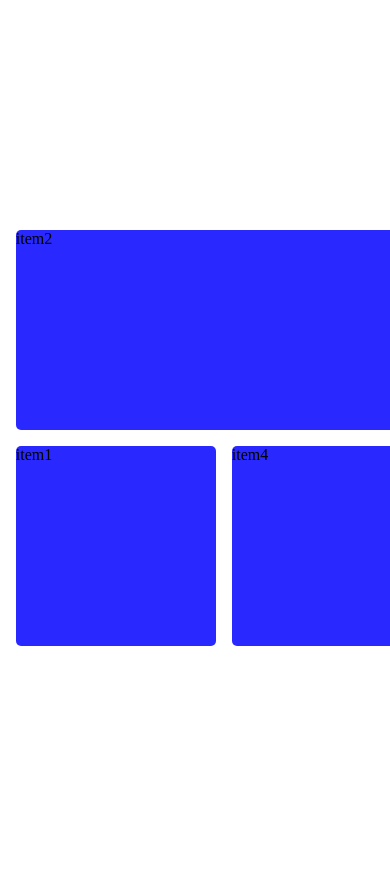
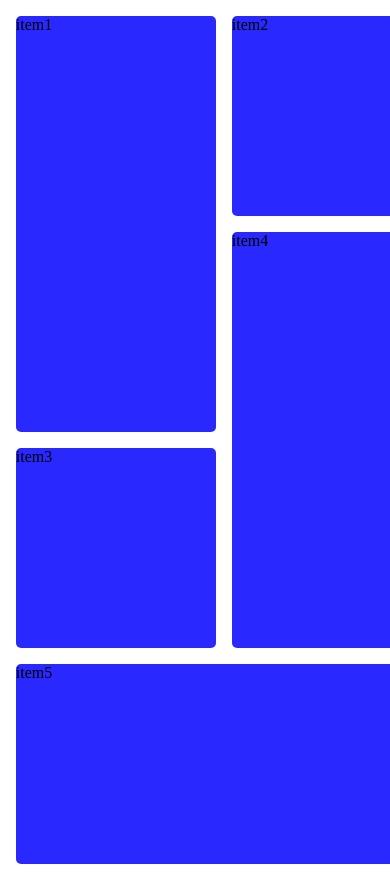
Before and after one commit to wase-daniel/css, a plain HTML site: page index.html in a window 390 px wide. Shown: the top 880 px of the page. Drawn offline with Linux system fonts and the light colour scheme.

Commit message:
REVIEW  on implicit 2

```diff
--- a/index.html
+++ b/index.html
@@ -8,7 +8,7 @@
   </head>
 
   <body>
-    <div id="grid-container">
+    <div class="grid-container">
       <div class="box" style="grid-area: box-1">item1</div>
       <div class="box" style="grid-area: box-2">item2</div>
       <div class="box" style="grid-area: box-3">item3</div>
--- a/style.css
+++ b/style.css
@@ -10,13 +10,30 @@ body {
   background-color: rgb(41, 41, 255);
   border-radius: 5px;
 }
-#grid-container {
+.grid-container {
   display: grid;
   grid-template-columns: 200px 200px 200px 200px;
-  grid-template-rows: 200px 200px;
+  grid-auto-rows: 200px;
 
   gap: 1em;
   grid-template-areas:
-    "box-2 box-2 box-2 box-3"
+    "box-1 box-2 box-2 box-3"
     "box-1 box-4 box-5 box-5";
 }
+@media (max-width: 67em) {
+  .grid-container {
+    grid-template-areas:
+      "box-1 box-1 box-2 "
+      "box-1 box-1 box-3"
+      "box-4 box-5 box-5";
+  }
+}
+@media (max-width: 56em) {
+  .grid-container {
+    grid-template-areas:
+      "box-1 box-2  "
+      "box-1 box-4 "
+      "box-3 box-4"
+      "box-5 box-5";
+  }
+}
```
